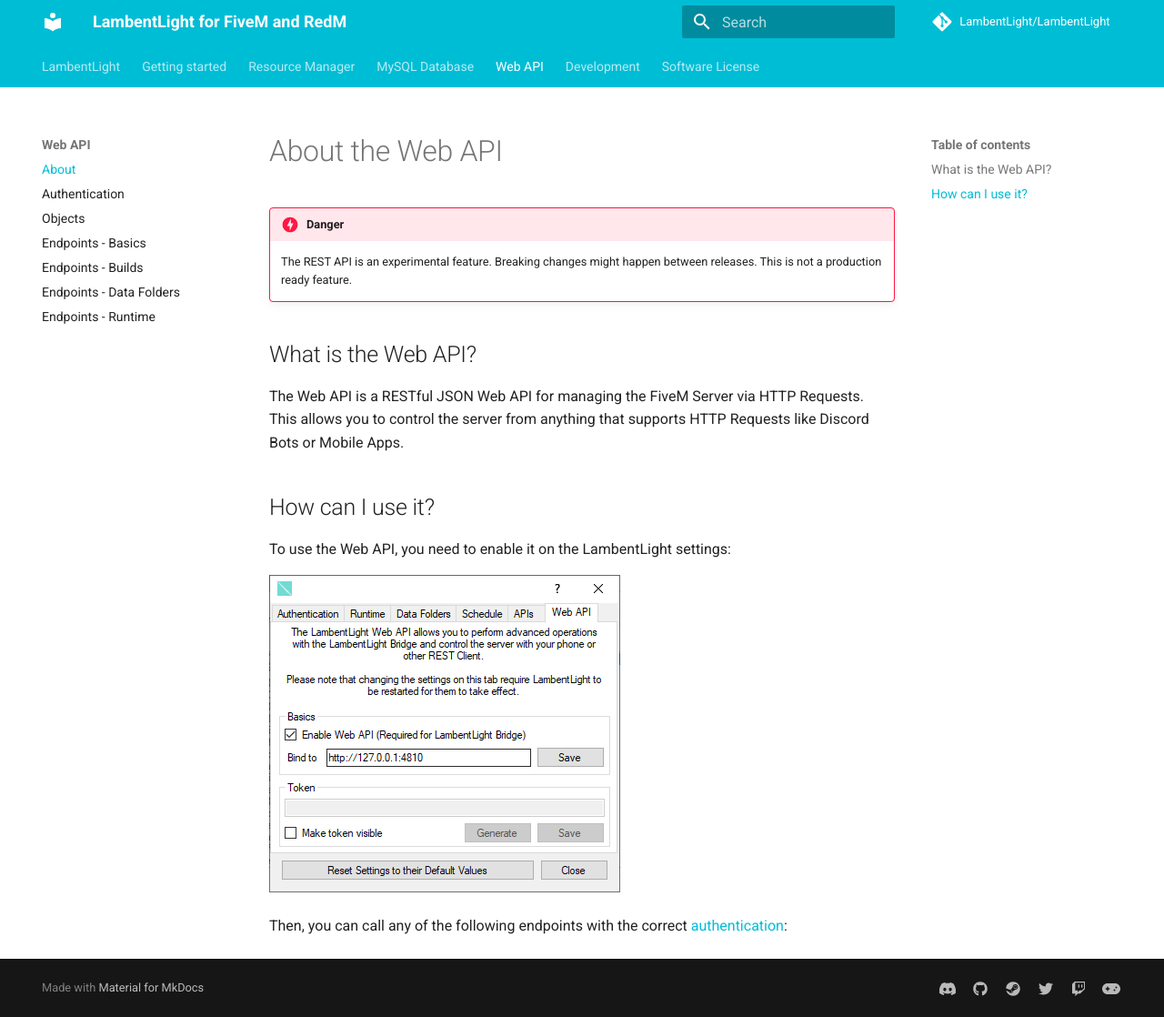
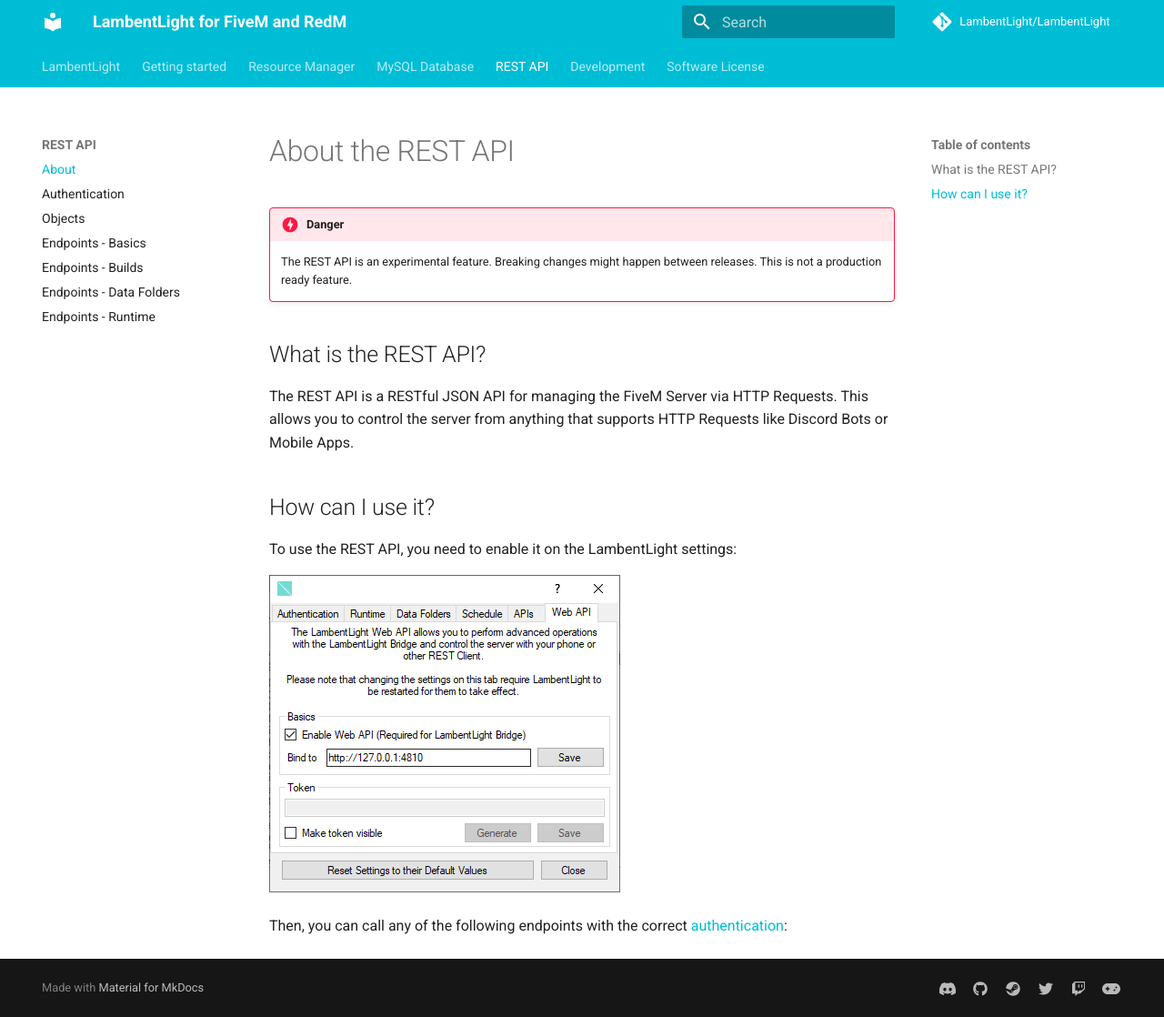
Before and after one commit to LambentLight/LambentLight, an MkDocs documentation site: the page built from docs/api/about.md, in a window 1280 px wide and 1118 px high. Shown: the whole window at 91% size. Built offline with MkDocs 1.6.1 and Material for MkDocs 9.7.7, drawn with Linux system fonts in a browser that asks for light colours; comment, search, counter and statistics services are not loaded.

Commit message:
Renamed Web API to REST API on the documentation

```diff
--- a/docs/api/about.md
+++ b/docs/api/about.md
@@ -1,15 +1,15 @@
-# About the Web API
+# About the REST API
 
 !!! danger
     The REST API is an experimental feature. Breaking changes might happen between releases. This is not a production ready feature.
 
-## What is the Web API?
+## What is the REST API?
 
-The Web API is a RESTful JSON Web API for managing the FiveM Server via HTTP Requests. This allows you to control the server from anything that supports HTTP Requests like Discord Bots or Mobile Apps.
+The REST API is a RESTful JSON API for managing the FiveM Server via HTTP Requests. This allows you to control the server from anything that supports HTTP Requests like Discord Bots or Mobile Apps.
 
 ## How can I use it?
 
-To use the Web API, you need to enable it on the LambentLight settings:
+To use the REST API, you need to enable it on the LambentLight settings:
 
 ![The API Settings](../images/api/settings.png)
 
--- a/mkdocs.yml
+++ b/mkdocs.yml
@@ -5,7 +5,7 @@
   - Getting started: getting-started.md
   - Resource Manager: resources.md
   - MySQL Database: mysql.md
-  - Web API:
+  - REST API:
     - About: api/about.md
     - Authentication: api/authentication.md
     - Objects: api/objects.md
```
